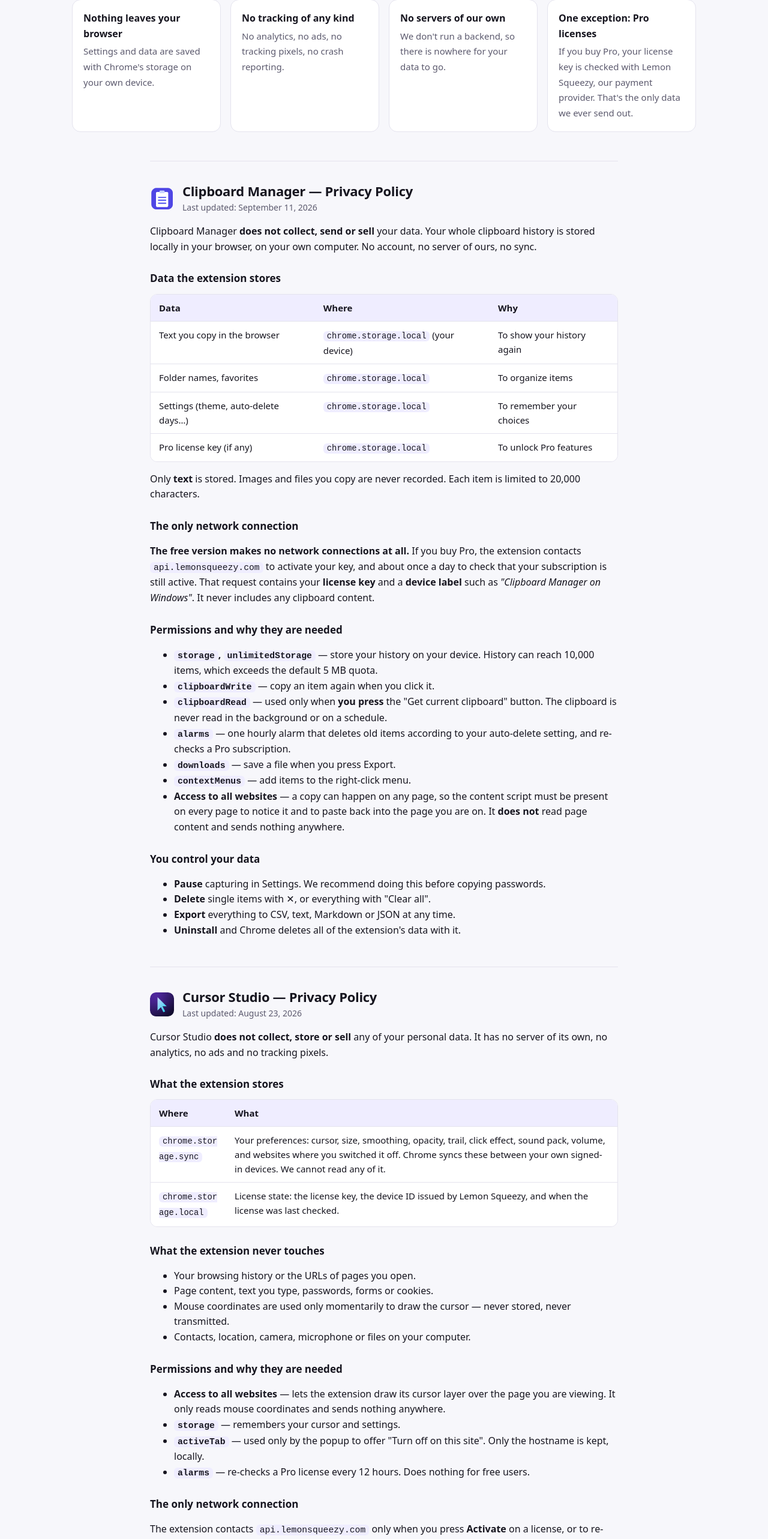
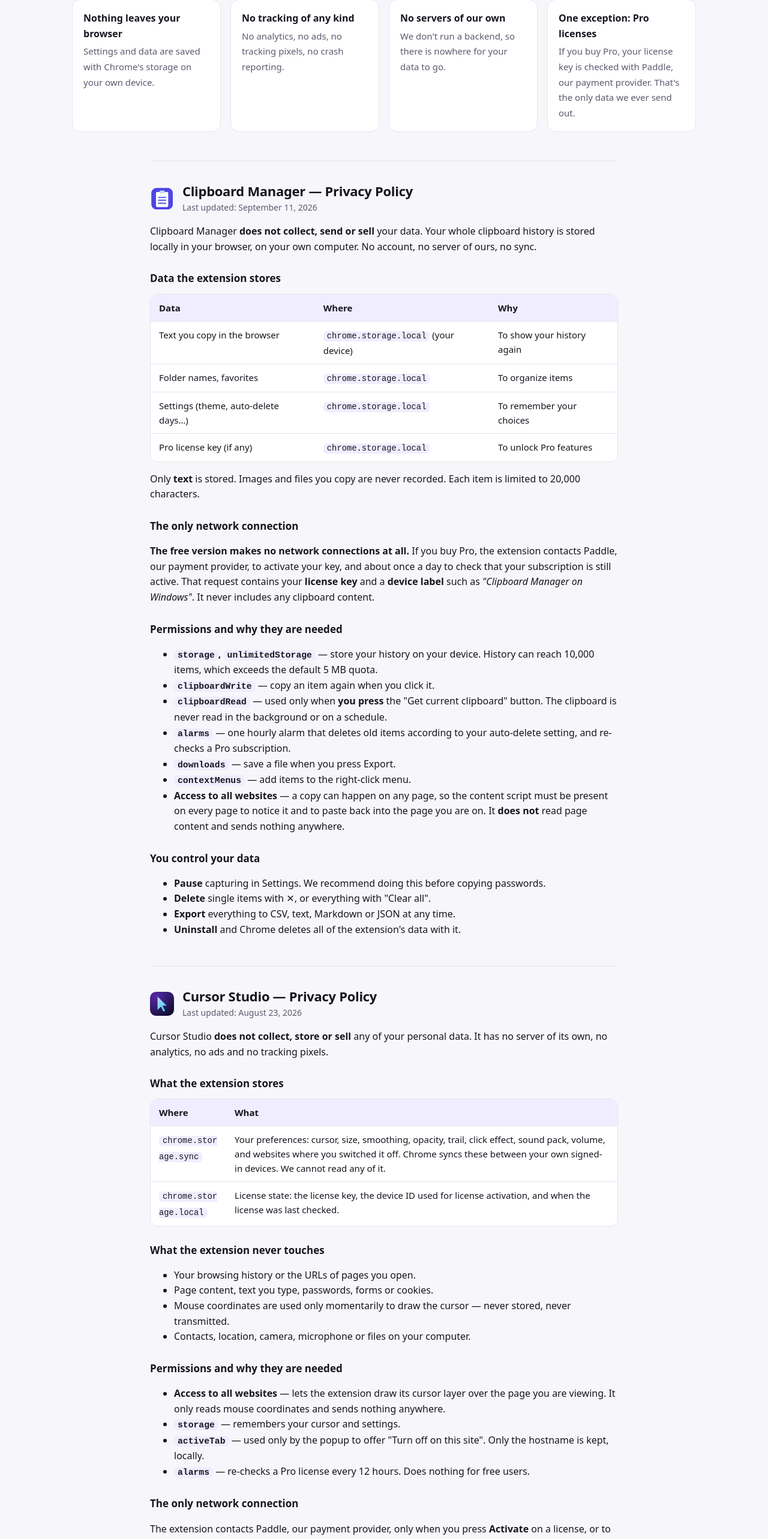
Before and after one commit to Pluong06/website-pluong06, a plain HTML site: page index.html in a window 1280 px wide. Shown: the part 1246-3811 px from the top of the page at 60% size. Drawn offline with Linux system fonts and the light colour scheme.

Commit message:
Add files via upload

```diff
--- a/index.html
+++ b/index.html
@@ -112,7 +112,7 @@
       <div><b>Nothing leaves your browser</b><span>Settings and data are saved with Chrome's storage on your own device.</span></div>
       <div><b>No tracking of any kind</b><span>No analytics, no ads, no tracking pixels, no crash reporting.</span></div>
       <div><b>No servers of our own</b><span>We don't run a backend, so there is nowhere for your data to go.</span></div>
-      <div><b>One exception: Pro licenses</b><span>If you buy Pro, your license key is checked with Lemon Squeezy, our payment provider. That's the only data we ever send out.</span></div>
+      <div><b>One exception: Pro licenses</b><span>If you buy Pro, your license key is checked with Paddle, our payment provider. That's the only data we ever send out.</span></div>
     </div>
   </section>
 
@@ -143,7 +143,7 @@
     <p>Only <b>text</b> is stored. Images and files you copy are never recorded. Each item is limited to 20,000 characters.</p>
 
     <h3>The only network connection</h3>
-    <p><b>The free version makes no network connections at all.</b> If you buy Pro, the extension contacts <code>api.lemonsqueezy.com</code> to activate your key, and about once a day to check that your subscription is still active. That request contains your <b>license key</b> and a <b>device label</b> such as <i>"Clipboard Manager on Windows"</i>. It never includes any clipboard content.</p>
+    <p><b>The free version makes no network connections at all.</b> If you buy Pro, the extension contacts Paddle, our payment provider, to activate your key, and about once a day to check that your subscription is still active. That request contains your <b>license key</b> and a <b>device label</b> such as <i>"Clipboard Manager on Windows"</i>. It never includes any clipboard content.</p>
 
     <h3>Permissions and why they are needed</h3>
     <ul>
@@ -183,7 +183,7 @@
         <thead><tr><th>Where</th><th>What</th></tr></thead>
         <tbody>
           <tr><td><code>chrome.storage.sync</code></td><td>Your preferences: cursor, size, smoothing, opacity, trail, click effect, sound pack, volume, and websites where you switched it off. Chrome syncs these between your own signed-in devices. We cannot read any of it.</td></tr>
-          <tr><td><code>chrome.storage.local</code></td><td>License state: the license key, the device ID issued by Lemon Squeezy, and when the license was last checked.</td></tr>
+          <tr><td><code>chrome.storage.local</code></td><td>License state: the license key, the device ID used for license activation, and when the license was last checked.</td></tr>
         </tbody>
       </table>
     </div>
@@ -205,7 +205,7 @@
     </ul>
 
     <h3>The only network connection</h3>
-    <p>The extension contacts <code>api.lemonsqueezy.com</code> only when you press <b>Activate</b> on a license, or to re-check a Pro license every 12 hours. It sends the license key and device ID and receives whether the license is still valid. <b>Free users never trigger any network connection.</b></p>
+    <p>The extension contacts Paddle, our payment provider, only when you press <b>Activate</b> on a license, or to re-check a Pro license every 12 hours. It sends the license key and device ID and receives whether the license is still valid. <b>Free users never trigger any network connection.</b></p>
 
     <h3>Deleting your data</h3>
     <p>Uninstalling the extension erases everything above. To free a license slot first, open the extension → <b>Pro</b> tab → <b>Remove license from this device</b>.</p>
@@ -237,8 +237,8 @@
     </div>
     <p>You can delete all of it at any time by removing the extension or clearing its data in Chrome.</p>
 
-    <h3>Data sent to Lemon Squeezy</h3>
-    <p>When you activate, re-check or deactivate a Pro license, the extension sends your license key and an activation ID to <code>api.lemonsqueezy.com</code>. It repeats this check about twice a day so expired subscriptions are detected. We never see your card details.</p>
+    <h3>Data sent to Paddle</h3>
+    <p>When you activate, re-check or deactivate a Pro license, the extension sends your license key and an activation ID to Paddle, our payment provider. It repeats this check about twice a day so expired subscriptions are detected. We never see your card details.</p>
 
     <h3>Website content the extension reads</h3>
     <p>On supported marketplace product pages, the extension reads the page you are viewing (title, price, rating, specifications, image and video links) only to perform the action you request: copying a link, inspecting images, downloading media, or adding the product to your comparison list. Media files are fetched directly from the marketplace's own servers. Nothing is sent to us or to any third party.</p>
@@ -254,7 +254,7 @@
           <tr><td><code>tabs</code>, <code>scripting</code>, <code>activeTab</code></td><td>Find open product tabs for comparison and copy the current tab's link</td></tr>
           <tr><td><code>alarms</code></td><td>Periodically re-check subscription status</td></tr>
           <tr><td><code>offscreen</code></td><td>Build ZIP files in the background</td></tr>
-          <tr><td><code>api.lemonsqueezy.com</code></td><td>Activate and verify your Pro license</td></tr>
+          <tr><td>Paddle (payment provider)</td><td>Activate and verify your Pro license</td></tr>
         </tbody>
       </table>
     </div>
@@ -264,7 +264,7 @@
   <section class="policy prose narrow" id="privacy-common">
     <h2>For all extensions</h2>
     <h3>Payments</h3>
-    <p>Lemon Squeezy is our payment provider and merchant of record. Payments, billing details and receipts are handled under <a href="https://www.lemonsqueezy.com/privacy" target="_blank" rel="noopener">Lemon Squeezy's privacy policy</a>. We never see or store your card number.</p>
+    <p>Paddle is our payment provider and merchant of record. Payments, billing details and receipts are handled under <a href="https://www.paddle.com/legal/privacy" target="_blank" rel="noopener">Paddle's privacy policy</a>. We never see or store your card number.</p>
     <h3>Children</h3>
     <p>Our extensions are not directed at children under 13 and collect no identifying data from anyone.</p>
     <h3>Chrome Web Store Limited Use</h3>
```
